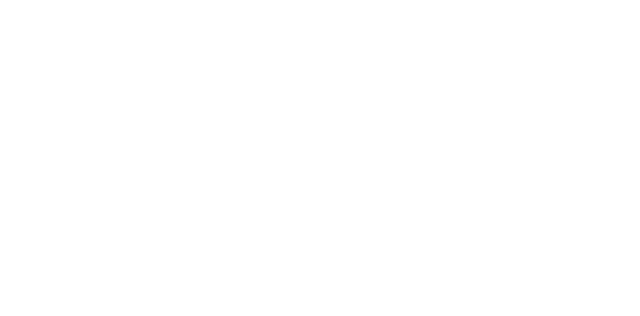
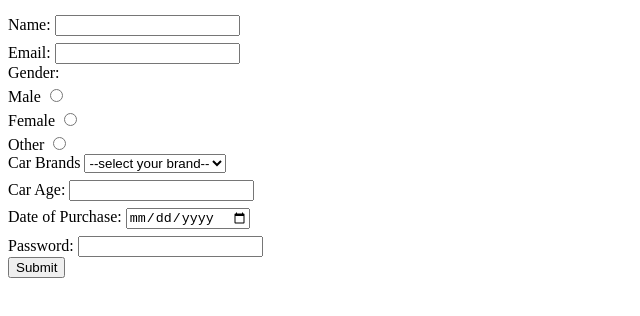
Before and after one commit to acciojob/car-insurance-form-Acciotharun1, a website: page main.html in a window 1280 px wide. Shown: the whole page, without its empty margins (0-640 px from the left). Drawn offline with Linux system fonts and the light colour scheme.

Commit message:
created a submission

```diff
--- a/main.html
+++ b/main.html
@@ -8,6 +8,34 @@
 
 <body>
 	<!-- the entire body must be written by student -->
+	<form method="post">
+
+		<label for='name'>Name:</label>
+		<input type="text" id="name" name="name" required><br>
+		<label for="email">Email:</label>
+		<input type="email" id="email" required><br>
+		<label>Gender:</label><br>
+		<label for='male'>Male</label>
+		<input type="radio" id="male" name="gender" value="male" required><br>
+		<label for="female">Female</label>
+		<input type='radio' id="female" name="gender" value="female" required><br>
+		<label for="other">Other</label>
+		<input type="radio" id="other" name="gender" value="other" required><br>
+		<label for="cars">Car Brands</label>
+		<select id="cars">
+			<option value="" selected disabled>--select your brand--</option>
+			<option value="skoda">Skoda</option>
+			<option value="swift">Swift</option>
+			<option value="range rover">Range Rover</option>
+		</select><br>
+		<label for="carage">Car Age:</label>
+		<input type="number" id="carage" required><br>
+		<label for="dop">Date of Purchase:</label>
+		<input type="date" id="dop" required><br>
+		<label for="password">Password:</label>
+		<input type="password" id="password" required><br>
+		<button type="submit">Submit</button>
+	</form>
     <script type="text/javascript" src="./script.js">
 </script>
 
--- a/styles.css
+++ b/styles.css
@@ -1,2 +1,5 @@
 
 /* Your CSS Code here. */
+input{
+	margin-top:7px;
+}
```
